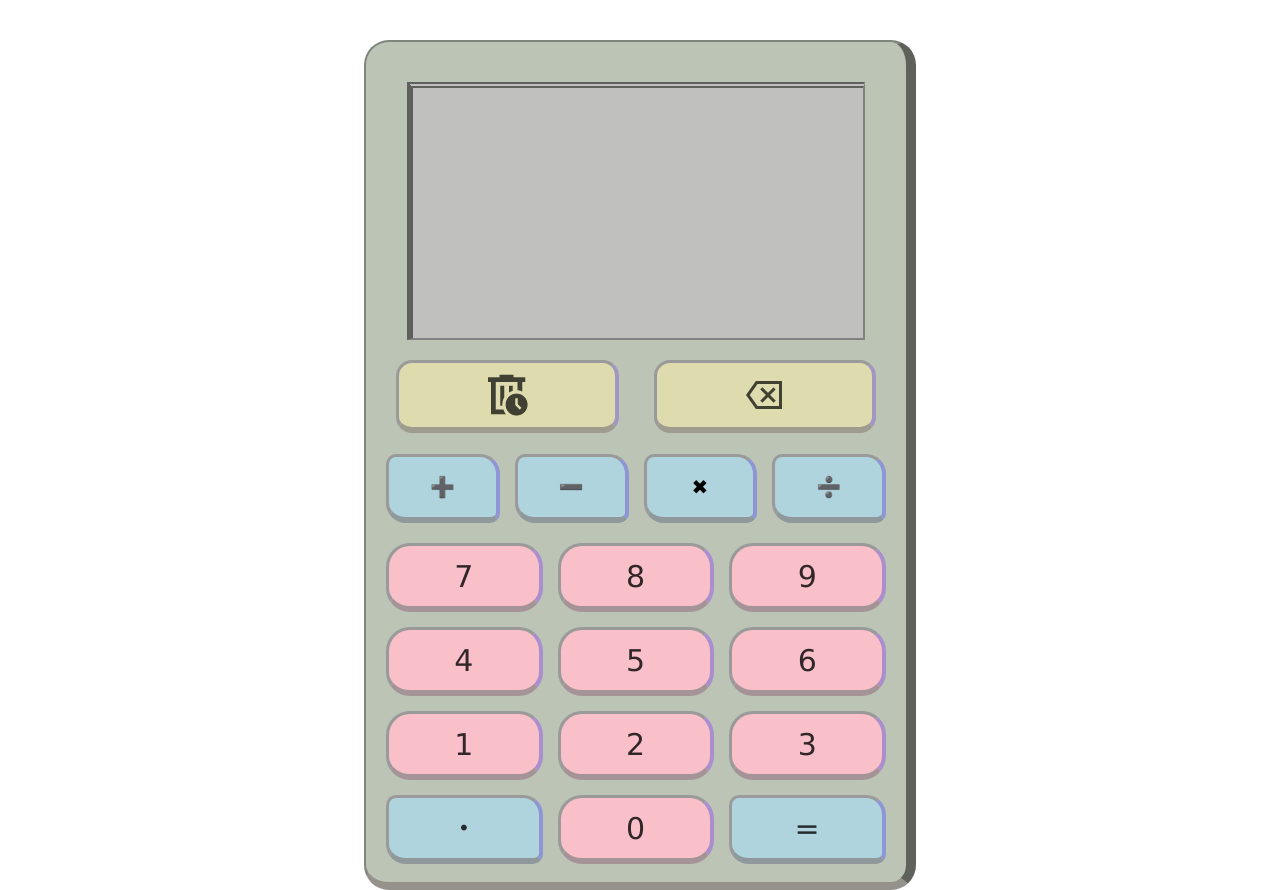
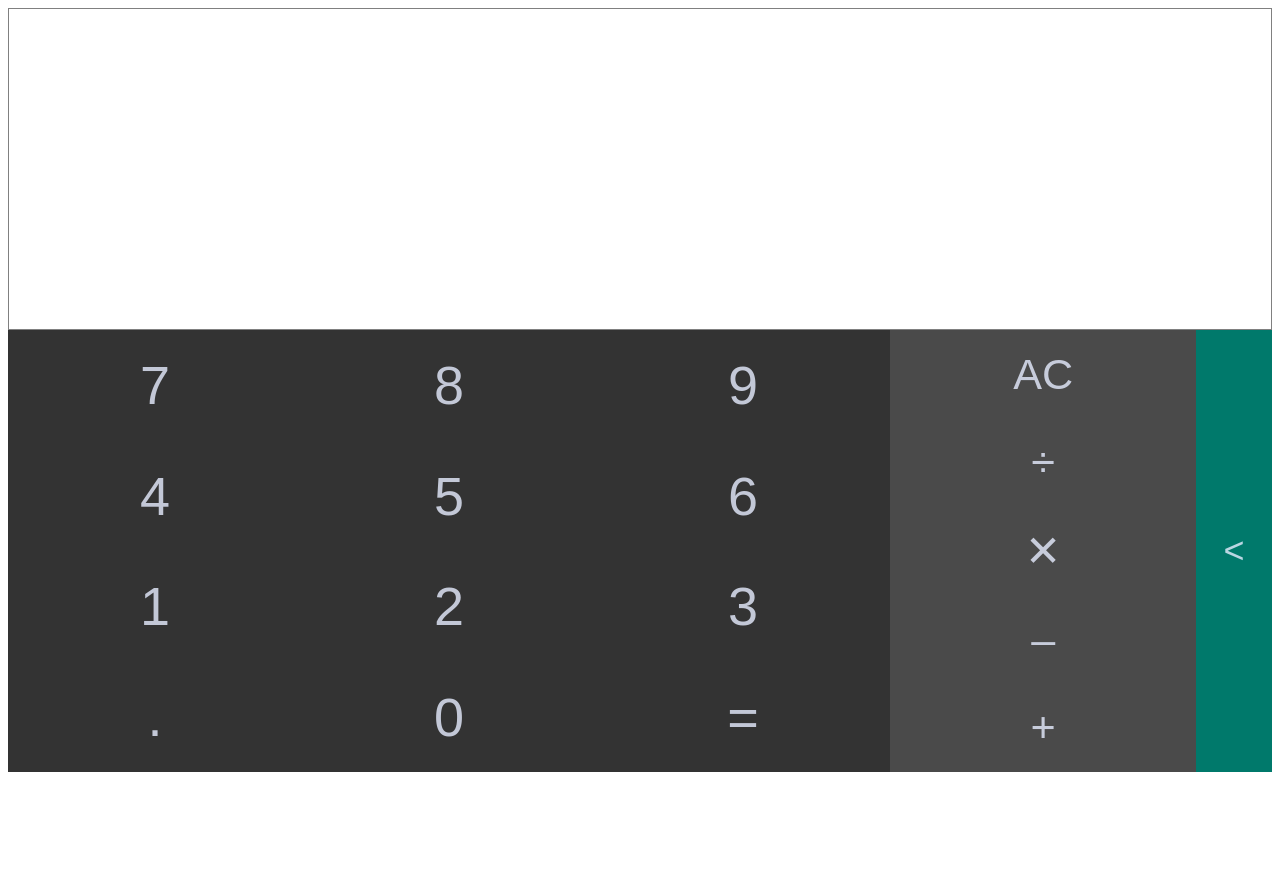
Before and after one commit to ct7070/calculator, a plain HTML site: page index.html in a window 1280 px wide. After the commit the page ends 800 px from the top, so only its background shows below. Drawn offline with Linux system fonts and the light colour scheme.

Commit message:
CrOS Calculator app clone with significant algorithm improvements and cleaner aesthetic

```diff
--- a/index.html
+++ b/index.html
@@ -4,54 +4,50 @@
     <meta charset="UTF-8">
     <meta http-equiv="X-UA-Compatible" content="IE=edge">
     <meta name="viewport" content="width=device-width, initial-scale=1.0">
-    <title>Calculator</title>
+    <title>CrOS Calculator Clone</title>
     <meta name="description" content="Simply, a simple web calculator">
     <script src="./script.js" defer></script>
     <link rel="stylesheet" href="./styles.css">
     <link rel="icon" href="./media/icon.png">
 </head>
 <body>
-    <div class="content">
-        <div id="calculator">
-            <div id="screen"></div>
-            <div id="buttons">
-                <div id="special">
-                    <div id="clear" class="special clear">
-                        <img src="./media/delete.png" class="clear"><img/>
-                        </div>
-                    <div id="backspace" class="special backspace">
-                        <img src="./media/backspace.png" class="backspace"><img/>
-                    </div>
+    <div id="calculator">
+        <div id="screen">
+            <div id="screenDisplay" class="screen">
+                <div id="screenSpacer">&nbsp;</div>
+            </div>
+        </div>
+        <div id="buttons">
+            <div id="numbers">
+                <div>
+                    <div>7</div>
+                    <div>8</div>
+                    <div>9</div>
                 </div>
-                <div id="operators">
-                    <div class="operators add">&#10133;</div>
-                    <div class="operators subtract">&#10134;</div>
-                    <div class="operators multiply">&#10006;</div>
-                    <div class="operators divide">&#10135;</div>
+                <div>
+                    <div>4</div>
+                    <div>5</div>
+                    <div>6</div>
                 </div>
-                <div id="group">
-                    <div class="row">
-                        <div class="numbers">7</div>
-                        <div class="numbers">8</div>
-                        <div class="numbers">9</div>
-                    </div>
-                    <div class="row">
-                        <div class="numbers">4</div>
-                        <div class="numbers">5</div>
-                        <div class="numbers">6</div>
-                    </div>
-                    <div class="row">
-                        <div class="numbers">1</div>
-                        <div class="numbers">2</div>
-                        <div class="numbers">3</div>
-                    </div>
-                    <div class="row lastRow">
-                        <div id="decimal" class="numbers">&#8226;</div>
-                        <div id="zero" class="numbers">0</div>
-                        <div id="equals" class="numbers">&#61;</div>
-                    </div>
+                <div>
+                    <div>1</div>
+                    <div>2</div>
+                    <div>3</div>
+                </div>
+                <div>
+                    <div class="decimal">.</div>
+                    <div>0</div>
+                    <div class="equals">=</div>
                 </div>
             </div>
+            <div id="operators">
+                <div class="clear">AC</div>
+                <div class="divide">&divide;</div>
+                <div class="multiply">&#10005;</div>
+                <div class="subtract">&ndash;</div>
+                <div class="add">+</div>
+            </div>
+            <div id="special" class="backspace">&#60;</div>
         </div>
     </div>
 </body>
--- a/script.js
+++ b/script.js
@@ -1,40 +1,115 @@
-// calculator
+// cros calculator clone
 
 let result = 0;
+let btnDecimalActive = true;
+let haveArg = false;
 
-function addition(num1, num2){
-    result = num1 + num2;
-   return result;
-}
-
-function subtraction(num1, num2){
-    result = num1 - num2;
+function addition(arg1, arg2){
+    result = arg1 + arg2;
     return result;
 }
 
-function multiplication(num1, num2){
-    result = num1 * num2;
+function subtraction(arg1, arg2){
+    result = arg1 - arg2;
     return result;
 }
 
-function division(num1, num2){
-    result = num1 / num2;
+function multiplication(arg1, arg2){
+    result = arg1 * arg2;
     return result;
 }
 
+function division(arg1, arg2){
+    result = arg1 / arg2;
+    return result;
+}
 
+const btns = document.querySelector('#buttons');
+const nums = document.getElementById('#numbers');
+const screen = document.getElementById('screenDisplay');
+const screenSpacer = document.getElementById('screenSpacer');
+const btnRegister = document.createElement('span');
 
-const screen = document.querySelector('#screen');
-const newEntry = document.createElement('div');
-const btnNumber = document.querySelectorAll('#buttons .numbers');
-const btnOperator = document.querySelectorAll('#buttons .operators');
-const btnSpecial = document.querySelectorAll('#buttons .special');
-console.log(btnNumber);
-console.log(btnOperator);
-console.log(btnSpecial);
+const btnPress = btns.addEventListener('click', (key) => {
+    const checkFloat = parseFloat(key.target.textContent);
+    const btnClass = key.target.className;
+    console.log(checkFloat);
+    console.log(btnClass);
+    validateKeypress(checkFloat, btnClass);
+});
 
+function validateKeypress(checkFloat, btnClass){
+    if(!btnClass){
+        btnRegister.textContent += checkFloat;
+        screen.appendChild(btnRegister);
+    } else if(btnClass == "decimal"){
+        if(btnDecimalActive == true){
+            if(btnRegister.textContent == ""){
+                btnRegister.textContent += "0.";
+                btnDecimalActive = false;
+                screen.appendChild(btnRegister);
+            } else {
+                btnRegister.textContent += ".";
+                screen.appendChild(btnRegister);
+                btnDecimalActive = false;
+            }
+        }
+    } else if(btnClass == "clear"){
+        while (screenSpacer.hasChildNodes()){
+            screenSpacer.removeChild(screenSpacer.lastChild);
+            console.log(screenSpacer.length);
+        }
+        btnRegister.textContent = "";
+        btnDecimalActive = true;
+    } else if(btnClass == "backspace"){
+        let backUp = btnRegister.textContent;
+        backUp = backUp.substring((backUp.length - 1), backUp.length);
+        if(backUp === "."){
+            btnDecimalActive = true;
+        }
+        btnRegister.textContent = btnRegister.textContent.slice(0, -1);
+        screen.appendChild(btnRegister);
+    } else if(btnClass == "equals"){
+    } else {
+        result = btnRegister.textContent;
+        updateScreen(btnClass);
+    }
+}
 
-const btnNumPress = document.addEventListener('click', (key) => {
-    console.log(key.target);
+function updateScreenArg(symbol){
+    if(haveArg == true){
+        console.log(result);
+        console.log(parseFloat(result));
+    }
+    const screenArg = document.createElement('span');
+    screenArg.textContent = parseFloat(result);
+    screenArg.textContent += `  ${symbol} `;
+    screenArg.classList.add(`${result}`);
+    screenSpacer.appendChild(screenArg);
 
-});
+    // reset tracking variables
+    btnRegister.textContent = "";
+    haveArg = true;
+    btnDecimalActive = true;
+}
+
+function updateScreen(operator){
+    const updateScreenOp = document.createElement('span');
+    let symbol = "";
+    if(operator == "divide"){
+        symbol = "÷";
+    } else if(operator == "multiply"){
+        symbol = "✕";
+    } else if(operator == "subtract"){
+        symbol = "–";
+    } else if(operator == "add"){
+        symbol = "+";
+    }
+    updateScreenArg(symbol);
+}
+function updateScreenResult(arg){}
+
+function initNewLine(){
+    const newLine = document.createElement('span');
+    screen.appendChild(newLine);
+}
--- a/styles.css
+++ b/styles.css
@@ -1,155 +1,88 @@
-body {
-    height: 90vh;
-    width: 600px;
-    margin: 40px auto;
-    height: 95vh;
-    background: white;
+:root {
+    box-sizing: border-box;
+    font-family: Arial, Helvetica, sans-serif;
+    font-size: 36px;
+    font-weight: 300;
+    color: rgba(230, 236, 255, 0.804);
+    margin: 0;
+    padding: 0;
 }
 
 #calculator {
-    width: 500px;
-    height: 800px;
-    margin: auto;
-    padding: 20px;
-    border: 1px inset black;
-    border-radius: 25px;
-    background-color: rgba(156, 168, 147, 0.67);
-}
-
-#calculator * {
     display: flex;
     flex-direction: column;
-    justify-content: center;
-    align-items: center;
-}
-
-#calculator {
-    border-bottom: 8px solid rgba(124, 112, 112, 0.6);
-    border-left: 2px solid rgba(0, 0, 0, 0.324);
-    border-top: 2px double rgba(0, 0, 0, 0.324);
-    border-right: 10px solid rgba(0, 0, 0, 0.5);
+    height: calc(100vh - 1rem);
+    flex: 1;
 }
 
 #screen {
-    width: 90%;
-    height: 250px;
-    margin: 20px auto;
-    border-top: 6px double rgba(0, 0, 0, 0.5);
-    border-right: 2px solid rgba(0, 0, 0, 0.324);
-    border-bottom: 2px double rgba(0, 0, 0, 0.324);
-    border-left: 6px solid rgba(0, 0, 0, 0.5);
-    background-color: rgba(192, 192, 192, 0.92);
+    display: flex;
+    color: black;
+    background-color: white;
+    border: 1px solid gray;
+    height: calc(100vh - 480px);
+    flex-direction: column-reverse;
 }
 
-#buttons > div {
-    width: 100%;
-    min-height: 50px;
-    margin-top: 30px;
-    gap: 15px;
-    align-content: center;
+#screenDisplay {
+    box-sizing: border-box;
+    height: 100%;
+    text-align: right;
+    margin-bottom: 1rem;
+    padding-right: 1rem;
+    font-size: 1.5rem;
 }
 
-#buttons > #special {
+#screenSpacer {
     display: flex;
-    flex-direction: row;
-    height: 100px;
-    width: 100%;
-    margin: auto;
-    flex: 1 0 100%;
+    flex-direction: column;
+    flex: 1 1 auto;
+    height: 90%;
+    justify-content: flex-end;
 }
 
-#special * {
-    height: 60px;
-    flex: 1 0 0;
-    margin: 0 10px;
-    padding-top: 4px;
-    border-radius: 16px;
+#screenSpacer > p {
+    line-height: 0px;
+}
+#buttons {
+    display: flex;
+    height: 480px;
+    flex: 1;
 }
 
-#buttons > #operators {
+#buttons div {
+    height: 100%;
     display: flex;
-    flex-direction: row;
-    flex: 0 1 0;
+    flex-grow: 1;
+    text-align: center;
+    align-items: center;
+    justify-content: center;
 }
 
-#operators > div {
-    height: 60px;
-    gap: 15px;
-    flex: 1 1 0;
-    font-size: 20px;
+#numbers {
+    width: 63vw;
+    display: flex;
+    flex-direction: column;
+    font-size: 1.5rem;
+    background-color: #333;
 }
 
-#group {
+#buttons > div div {
+    width: 100%;
+}
+
+#operators {
+    width: 18vw;
     display: flex;
     flex-direction: column;
-    gap: 15px;
-    color:rgba(0, 0, 0, 0.8);
-    font-family: Verdana, Geneva, Tahoma, sans-serif;
+    background-color: #4a4a4a;
+    font-size: 1.2em;
+    font-weight: lighter;
+    /* aspect-ratio: 0.5; */
 }
 
-#group > .row {
-    flex-direction: row;
-    width: 100%;
-    gap: 15px;
+#special {
+    width: 17vw;
+    flex: 1;
+    background-color: #00796b;
 }
-
-.row > div {
-    flex: 2;
-    height: 60px;
-    margin: 0;
-}
-.special {
-    background-color: rgba(255, 242, 165, 0.5);
-}
-
-.special:hover {
-    background-color: rgba(255, 217, 0, 0.735);
-    border-color: rgba(246, 190, 184, 0.4);
-}
-
-.operators,
-#decimal,
-#equals {
-    background-color: rgba(173, 216, 230, 0.826);
-    border-top-left-radius: 10px;
-    border-bottom-left-radius: 20px;
-    border-top-right-radius: 20px;
-    border-bottom-right-radius: 10px;
-}
-
-.numbers {
-    font-size: 30px;
-    background-color: rgba(255, 192, 203, 0.9);
-    border-radius: 24px;
-}
-
-.numbers,
-.operators,
-.special {
-    border-right: 4px solid rgba(126, 114, 208, 0.635);
-    border-bottom: 6px solid rgba(128, 128, 128, 0.696);
-    border-style: inset;
-}
-
-.numbers:hover {
-    background-color: rgba(250, 128, 114, 0.712);
-    border-color: rgba(247, 198, 192, 0.408);
-}
-
-.operators:hover,
-#decimal:hover {
-    background-color: rgba(138, 138, 239, 0.65);
-    border-color: rgba(250, 128, 114, 0.4);
-}
-
-#equals:hover {
-    background-color: greenyellow;
-}
-
-.special img {
-    opacity: 0.7;
-}
-
-#decimal {
-    font-size: 20px;
-}
```
